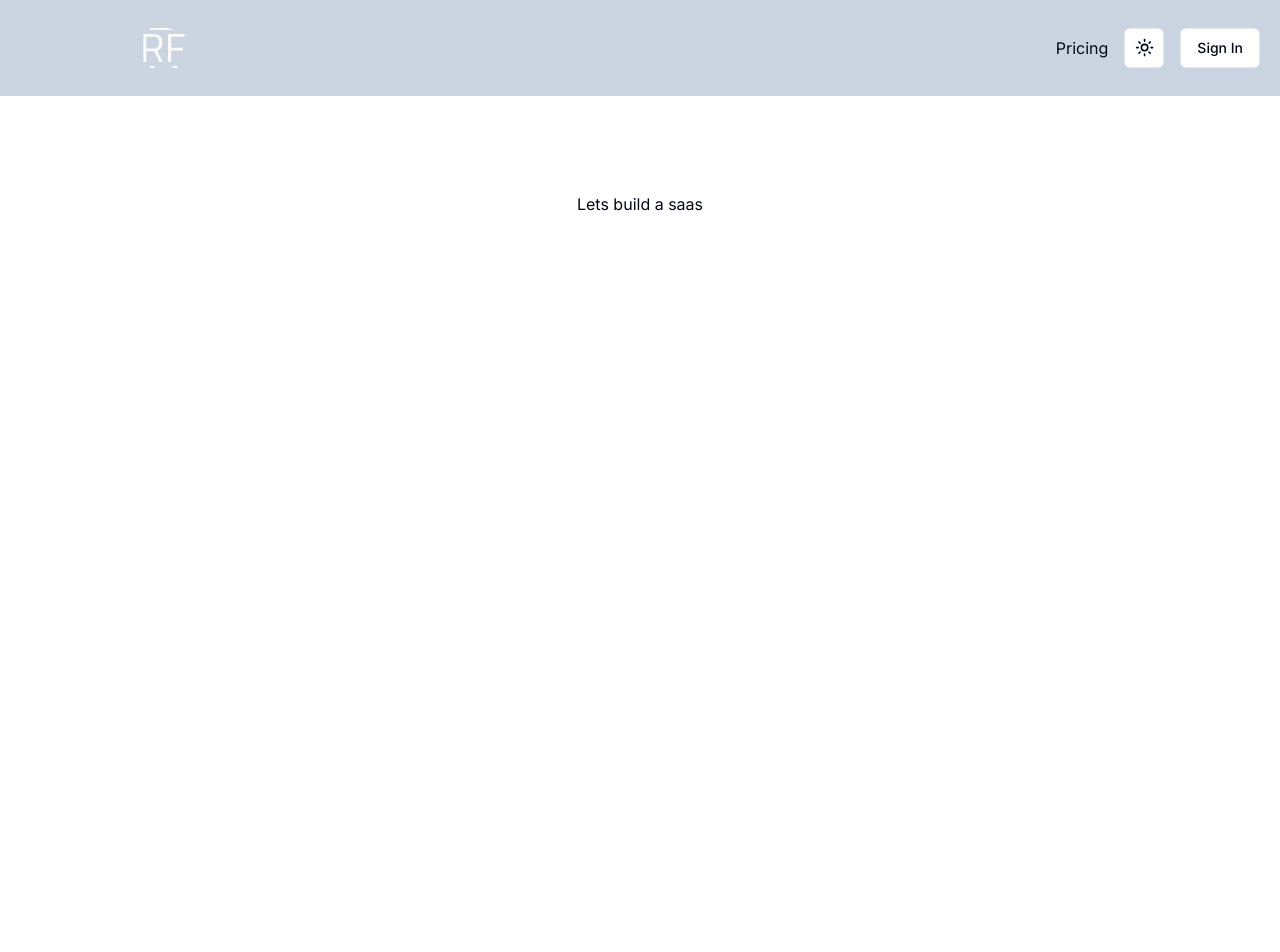
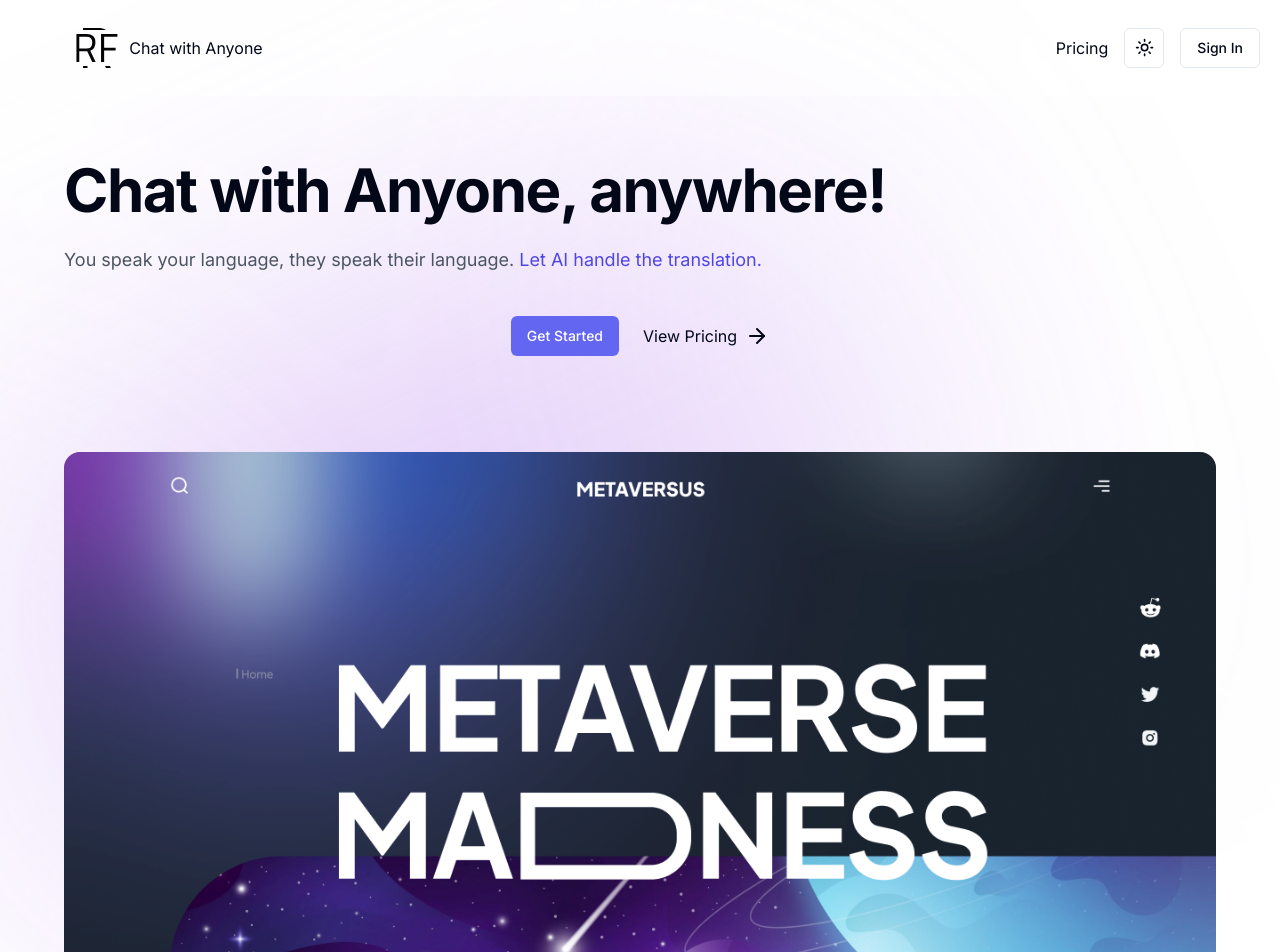
Before and after one commit to greybirbroman/chat_saas, a Next.js app: page / in a window 1280 px wide. Shown: the top 952 px of the page. Before the commit the page ends 896 px from the top, so only its background shows below. Built offline with nearby package versions, Linux system fonts and the light colour scheme; no server answers.

Commit message:
feat: add  PricingPage

```diff
--- a/app/globals.css
+++ b/app/globals.css
@@ -36,7 +36,7 @@
   }
 
   .dark {
-    --background: 222.2 84% 4.9%;
+    --background: 221 39.29% 10.98%;
     --foreground: 210 40% 98%;
 
     --card: 222.2 84% 4.9%;
@@ -62,7 +62,7 @@
 
     --border: 217.2 32.6% 17.5%;
     --input: 217.2 32.6% 17.5%;
-    --ring: 212.7 26.8% 83.9%;
+    --ring: 260 30% 50%;
   }
 }
 
@@ -74,3 +74,16 @@
     @apply bg-background text-foreground;
   }
 }
+
+@layer utilities {
+  .gradient-03 {
+    position: absolute;
+    width: 404px;
+    height: 800px;
+    left: 20%;
+    top: 5%;
+    background: rgba(149, 66, 232, 0.35);
+    filter: blur(175px);
+    transform: rotate(-114.2deg);
+  }
+}
--- a/app/layout.tsx
+++ b/app/layout.tsx
@@ -27,7 +27,7 @@ export default function RootLayout({
             disableTransitionOnChange
           >
             <Header />
-            {children}
+            <main>{children}</main>
           </ThemeProvider>
         </body>
       </html>
--- a/app/page.tsx
+++ b/app/page.tsx
@@ -1,9 +1,50 @@
-import Image from 'next/image'
+import Link from 'next/link';
+import Image from 'next/image';
+import MainPageImage from '../public/metaversus.png';
+import { Button } from '@/components/ui/button';
+import { ArrowRight } from 'lucide-react';
 
 export default function Home() {
   return (
-    <main className="flex min-h-screen flex-col items-center justify-between p-24">
-     <h1>Lets build a saas</h1>
-    </main>
-  )
+    <div className='relative sm:p-16 xs:p-8 px-6 py-12 pb-40'>
+      <div className='gradient-03 -z-10' />
+      <h1 className='text-4xl font-bold tracking-tight sm:text-6xl'>
+        Chat with Anyone, anywhere!
+      </h1>
+      <p className='mt-6 text-lg leading-8 text-gray-600 dark:text-gray-300'>
+        You speak your language, they speak their language.{' '}
+        <span className='text-indigo-600 dark:text-indigo-500'>
+          Let AI handle the translation.
+        </span>
+      </p>
+
+      <div className='flex mt-10 items-center justify-center gap-6'>
+        <Link href='/chat'>
+          <Button className='bg-indigo-500 text-white hover:bg-indigo-600'>
+            Get Started
+          </Button>
+        </Link>
+        <Link
+          href='/pricing'
+          className='flex gap-2 items-center hover:text-indigo-500'
+        >
+          View Pricing
+          <ArrowRight />
+        </Link>
+      </div>
+
+      <div>
+        <div className='mt-16 flow-root sm:mt-24 rounded-xl bg-gray-900/5 ring ring-inset ring-gray-900/10 lg:rounded-2xl'>
+          <Image
+            src={MainPageImage}
+            alt='App Screenshot, Image'
+            unoptimized
+            width={2400}
+            height={1440}
+            className='rounded-xl bg-gray-900/5 ring ring-inset ring-gray-900/10 lg:rounded-2xl'
+          />
+        </div>
+      </div>
+    </div>
+  );
 }
--- /dev/null
+++ b/app/pricing/page.tsx
@@ -0,0 +1,56 @@
+import PricingCard from '@/components/PricingCard';
+import { tiers } from '@/utils/constants';
+
+const PricingPage = () => {
+  return (
+    <div className='isolate overflow-hidden bg-gray-900'>
+      <div className='mx-auto max-w-7xl px-6 pb-96 pt-24 text-center sm:pt-32 lg:px-8'>
+        <div className='mx-auto max-w-4xl'>
+          <h2 className='text-base font-semibold leading-7 text-indigo-400'>
+            Pricing
+          </h2>
+          <p className='mt-2 text-4xl font-bold tracking-tight text-white sm:text-5xl'>
+            The right price for you,{' '}
+            <br className='hidden sm:inline lg:hidden' />
+            whoever you are
+          </p>
+        </div>
+
+        <div className='relative mt-6'>
+          <p className='mx-auto max-w-2xl text-lg leading-8 text-white/60'>
+            Were 99% sure we have a plan to match 100% of your needs
+          </p>
+          <svg
+            viewBox='0 0 1208 1024'
+            className='absolute -top-10 left-1/2 -z-10 h-[64rem] -translate-x-1/2 [mask-image:radial-gradient(closest-side,white,transparent)] sm:-top-12 md:-top-20 lg:-top-12 xl:top-0'
+          >
+            <ellipse
+              cx={604}
+              cy={512}
+              fill='url(#radial-gradient-pricing)'
+              rx={604}
+              ry={512}
+            />
+            <defs>
+              <radialGradient id='radial-gradient-pricing'>
+                <stop stopColor='#7775D6' />
+                <stop offset={1} stopColor='#E935C1' />
+              </radialGradient>
+            </defs>
+          </svg>
+        </div>
+      </div>
+      <div className='flow-root bg-white dark:bg-transparent pb-24 sm:pb-32'>
+        <ul className='-mt-80 grid grid-cols-1 lg:grid-cols-2 mx-auto gap-8 max-w-md lg:max-w-4xl'>
+          {tiers.map((item) => (
+            <li key={item.id} className=''>
+              <PricingCard {...item} redirect={true} />
+            </li>
+          ))}
+        </ul>
+      </div>
+    </div>
+  );
+};
+
+export default PricingPage;
--- /dev/null
+++ b/app/register/page.tsx
@@ -0,0 +1,11 @@
+import React from 'react'
+
+const page = () => {
+  return (
+    <div>
+
+    </div>
+  )
+}
+
+export default page
--- /dev/null
+++ b/components/CreateChatButton.tsx
@@ -0,0 +1,22 @@
+'use client'
+import { useRouter } from "next/navigation"
+import { MessageSquarePlusIcon } from "lucide-react"
+import { Button } from "./ui/button"
+
+const CreateChatButton = () => {
+
+    const router = useRouter()
+
+    const handleCreateNewChat = () => {
+        // ...
+        router.push(`/chat/abc`)
+    }
+
+  return (
+    <Button variant='ghost' onClick={handleCreateNewChat}>
+      <MessageSquarePlusIcon />
+    </Button>
+  )
+}
+
+export default CreateChatButton
--- a/components/Header.tsx
+++ b/components/Header.tsx
@@ -5,6 +5,7 @@ import ProfileButton from './ProfileButton';
 import { getServerSession } from 'next-auth';
 import { authOptions } from '@/auth';
 import { MessagesSquare } from 'lucide-react';
+import CreateChatButton from './CreateChatButton';
 
 const Header = async () => {
 
@@ -13,8 +14,8 @@ const session = await getServerSession(authOptions)
 console.log(session)
 
   return (
-    <header className='sticky top-0 bg-slate-300 dark:bg-gray-900'>
-      <nav className='flex flex-col sm:flex-row items-center p-5 bg-slate-300 dark:bg-gray-900 max-w-7xl mx-auto'>
+    <header className='sticky top-0 bg-white/50 dark:bg-gray-900 z-50'>
+      <nav className='flex flex-col sm:flex-row items-center p-5 dark:bg-gray-900 max-w-7xl mx-auto'>
         <Logo />
         <div className='flex-1 flex items-center justify-end gap-4'>
           {session ? (
@@ -22,6 +23,7 @@ console.log(session)
             <Link href='/chat' prefetch={false}>
               <MessagesSquare className=''/>
             </Link>
+            <CreateChatButton />
             </>
           ) : (
             <Link href='/pricing'>Pricing</Link>
--- a/components/Logo.tsx
+++ b/components/Logo.tsx
@@ -12,8 +12,9 @@ const Logo = () => {
             priority
             src={LogoImage}
             alt='Logo, Image'
-            className='dark:filter'
+            className='dark:filter invert'
           />
+          <p>Chat with Anyone</p>
         </AspectRatio>
       </div>
     </Link>
--- /dev/null
+++ b/components/PricingCard.tsx
@@ -0,0 +1,72 @@
+import { CheckIcon } from 'lucide-react';
+import Link from 'next/link';
+import { Button } from './ui/button';
+
+interface IPricingCard {
+  redirect?: boolean;
+  name: string;
+  href: string;
+  priceMonthly: string | null;
+  description: string;
+  features: string[];
+}
+
+const PricingCard = ({
+  redirect,
+  name,
+  href,
+  priceMonthly,
+  description,
+  features,
+}: IPricingCard) => {
+  return (
+    <div className='flex flex-col justify-between rounded-3xl bg-white dark:bg-gray-900 p-8 shadow-xl ring-1 ring-gray-900/10 sm:p-10'>
+      <h3 className='text-base font-semibold leading-7 text-indigo-600'>
+        {name}
+      </h3>
+      <div className='mt-4 flex items-baseline pag-2'>
+        {priceMonthly ? (
+          <>
+            <span className='text-5xl font-bold tracking-tight text-gray-900 dark:text-white'>
+              {priceMonthly}
+            </span>
+            <span className='text-base font-semibold leading-7 text-gray-600 dark:text-white/50'>
+              /month
+            </span>
+          </>
+        ) : (
+          <span className='text-5xl font-bold tracking-tight text-gray-900 dark:text-white'>
+            Free
+          </span>
+        )}
+      </div>
+
+      <p className='mt-6 text-base leading-7 text-gray-600 dark:text-white/50'>{description}</p>
+      <ul
+        role='list'
+        className='mt-10 space-y-4 text-sm leading-6 text-gray-600'
+      >
+        {features.map((item, index) => (
+          <li key={index} className='flex gap-3 dark:text-white'>
+            <CheckIcon
+              className='h-6 w-5 flex-none text-indigo-600'
+              aria-hidden='true'
+            />
+            {item}
+          </li>
+        ))}
+      </ul>
+      {redirect ? (
+        <Link href='/register'>
+          <Button className='bg-indigo-500 hover:bg-indigo-600 text-white self-center w-full mt-8'>
+            Get Sarted Today
+          </Button>
+        </Link>
+      ) : (
+        priceMonthly && <Button className='bg-red-200 text-red-400'></Button>
+      )}
+    </div>
+  );
+};
+
+export default PricingCard;
--- a/components/ProfileButton.tsx
+++ b/components/ProfileButton.tsx
@@ -26,7 +26,7 @@ const ProfileButton = ({ session }: SessionProps) => {
   }
 
   return (
-    session && (
+    session.user && (
       <DropdownMenu>
         <DropdownMenuTrigger>
           <UserAvatar name={session.user?.name} image={session.user?.image} />
--- a/components/UserAvatar.tsx
+++ b/components/UserAvatar.tsx
@@ -8,7 +8,7 @@ interface IUserAvatar {
   className?: string;
 }
 
-const splitUserName = (name: string) => {
+const splitUserName = (name: string | null | undefined) => {
   return name
     ?.split(' ')
     .map((n) => n[0])
@@ -20,8 +20,8 @@ const UserAvatar = ({ name, image, className }: IUserAvatar) => {
     <Avatar className={cn('bg-white text-gray-900', className)}>
       {image && (
         <Image
-          src={image}
-          alt={name}
+          src={image || ''}
+          alt={name || ''}
           width={40}
           height={40}
           className='rounded-full'
--- /dev/null
+++ b/utils/constants.ts
@@ -0,0 +1,31 @@
+export const tiers = [
+  {
+    id: 1,
+    name: 'Starter',
+    href: '#',
+    priceMonthly: null,
+    description: 'Get chatting right away with anyone, anywhere!',
+    features: [
+      '20 Message Chat Limit in Chats',
+      '2 Participant limit in Chat',
+      '3 Chat Rooms limit',
+      'Supports 2 languages',
+      '48-hour support response time',
+    ],
+  },
+  {
+    id: 2,
+    name: 'Pro',
+    href: '#',
+    priceMonthly: '$5.99',
+    description: 'Unlock the Full Patential with Pro!',
+    features: [
+      'Unlimited Messages in Chats',
+      'Unlimited Participants in Chat',
+      'Unlimited Chat Rooms',
+      'Supports up to 10 languages',
+      'Multimedia support in chats',
+      'Early access to New Features',
+    ],
+  },
+];
```
Also changed, not shown: public/metaversus.png (added).
